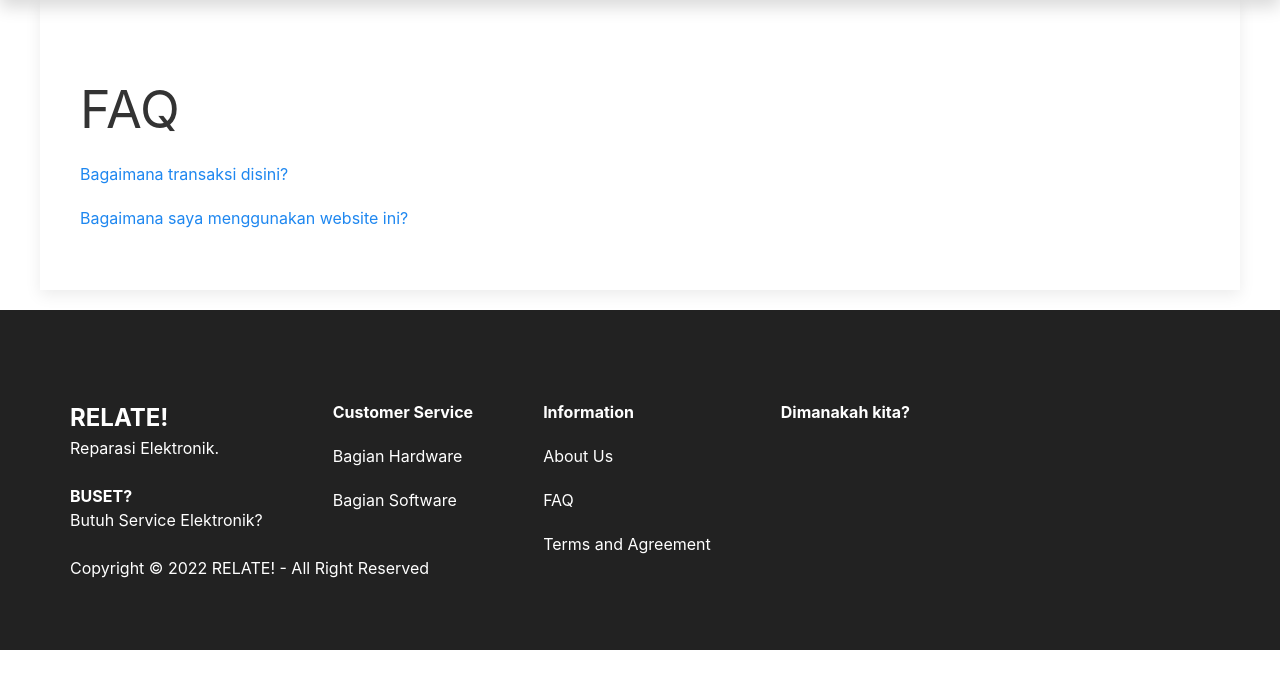
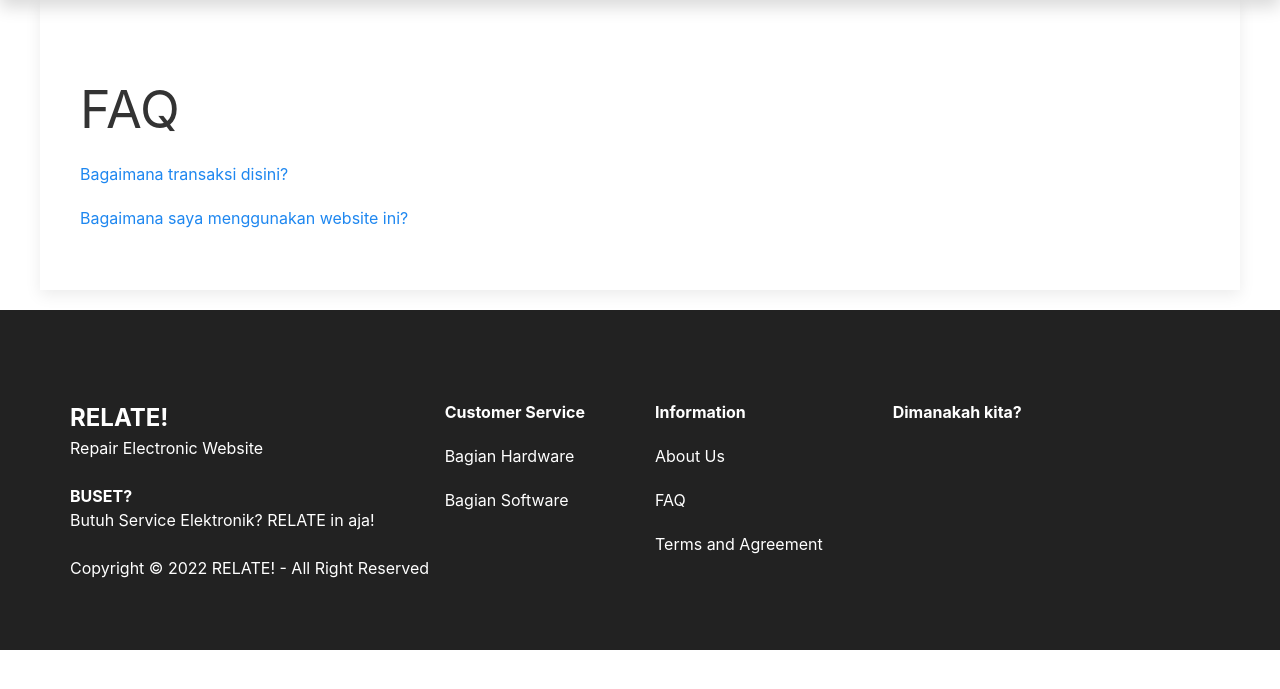
Before and after one commit to ruhe09/project_bersama_orbit, a Django app: page /buset/faq/ in a window 1280 px wide. Shown: the part 79-768 px from the top of the page. Run offline with Django 3.2, Linux system fonts and the light colour scheme; some libraries are stand-ins or nearby versions.

Commit message:
Update footer.html

```diff
--- a/bst/buset/templates/buset/footer.html
+++ b/bst/buset/templates/buset/footer.html
@@ -1,8 +1,8 @@
 <div class="uk-padding-large uk-text-white uk-background-secondary uk-container uk-grid-row uk-width-1-1 text-white uk-margin-top">
 <div class='uk-grid uk-grid-large uk-grid-col uk-margin-top'>
     <div class=>
-        <a class='uk-text-bold uk-text-large'>RELATE!</a><br/>Reparasi Elektronik.<br/>
-        <br/><a class='uk-text-bold uk-text-medium'>BUSET?</a><br/>Butuh Service Elektronik?
+        <a class='uk-text-bold uk-text-large'>RELATE!</a><br/>Repair Electronic Website<br/>
+        <br/><a class='uk-text-bold uk-text-medium'>BUSET?</a><br/>Butuh Service Elektronik? RELATE in aja!
     <p></p>
     </div>
     <div ><p class='uk-text-bold'>Customer Service</p>
```
